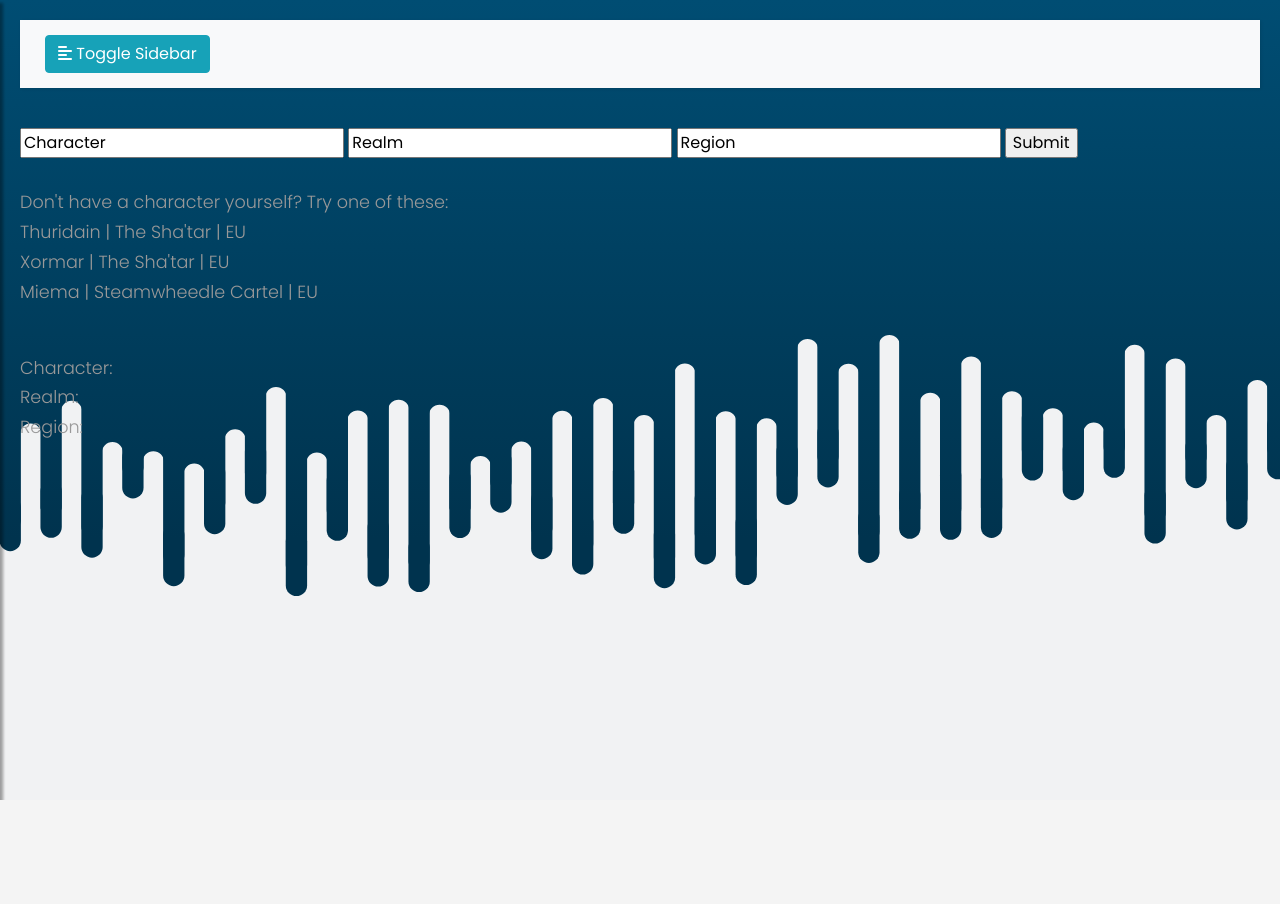
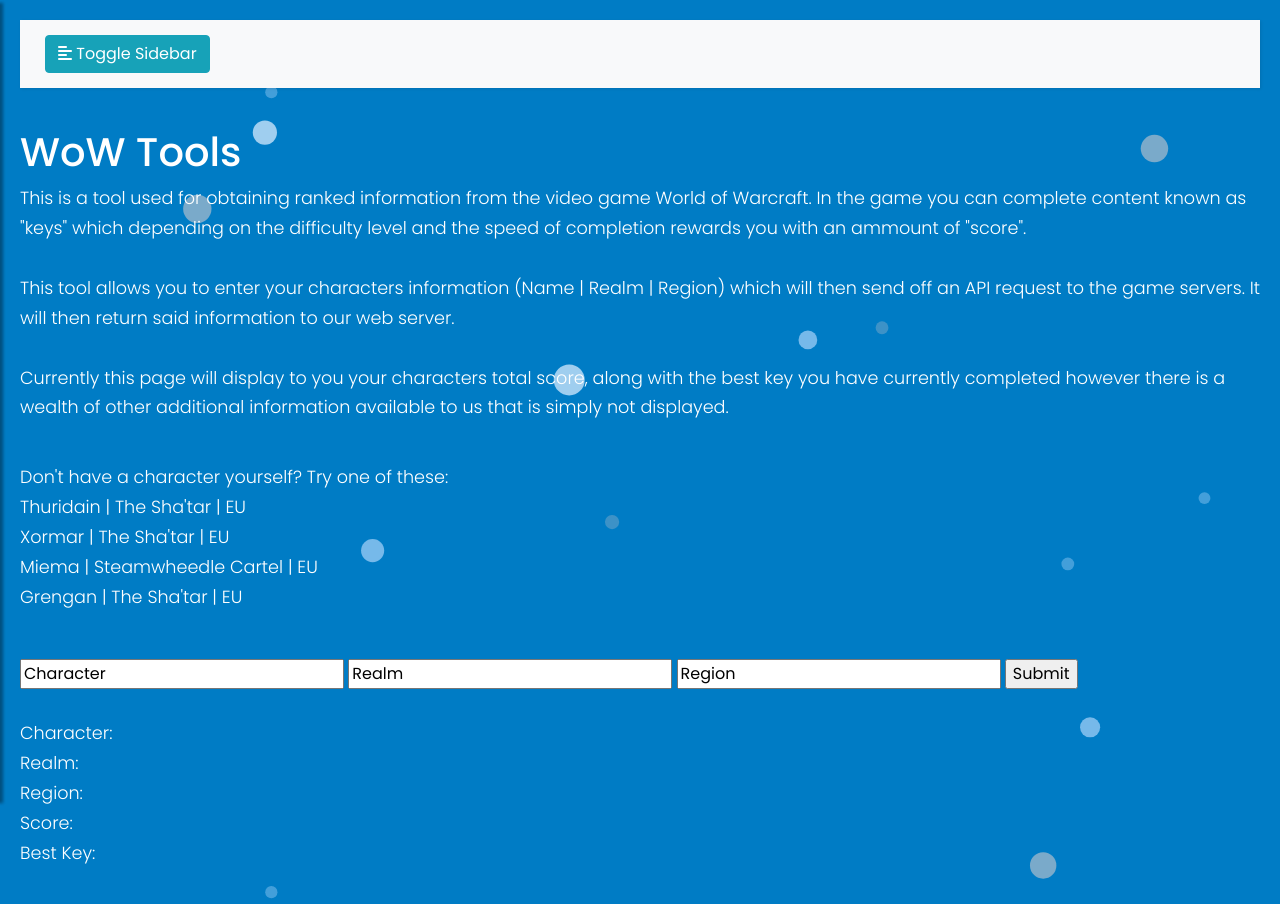
Before and after one commit to simon-rw-lance/simon-rw-lance, a FastAPI app: page /wow_tools/character in a window 1280 px wide. Before the commit the page ends 800 px from the top, so only its background shows below. Run offline with FastAPI, Linux system fonts and the light colour scheme; some libraries are stand-ins or nearby versions.

Commit message:
Tweaked CSS and added additional info. to WoW tools

```diff
--- a/app/api/main.py
+++ b/app/api/main.py
@@ -37,10 +37,10 @@ async def contact(request: Request):
 async def phd(request : Request, page_name: str):
     if page_name == "about":
         return templates.TemplateResponse("phd/about.html", {"request": request})
-    elif page_name == "convection":
-        return templates.TemplateResponse("phd/convection.html", {"request": request})
-    elif page_name == "planets":
-        return templates.TemplateResponse("phd/planets.html", {"request": request})
+    elif page_name == "CoolStars21":
+        return templates.TemplateResponse("phd/CoolStars21.html", {"request": request})
+    elif page_name == "teaching":
+        return templates.TemplateResponse("phd/teaching.html", {"request": request})
 
 from app.api.routers import wow_tools
 app.include_router(wow_tools.router)
--- a/app/api/routers/wow_tools.py
+++ b/app/api/routers/wow_tools.py
@@ -22,9 +22,23 @@ async def character(request: Request):
 
 @router.post("/wow_tools/character")
 async def character(request: Request, region: str = Form(None), realm: str = Form(None), character: str = Form(None)):
+    from . import raider_calc
+
+    try:
+        score, best_key, best_key_lvl = raider_calc.GetScore(region, realm, character)
+        best_key_lvl = f"+{int(best_key_lvl)}"
+    except:
+        score = "Unknown character detected, please check entry fields."
+        best_key = "N/A"
+        best_key_lvl = " "
+
+
     data = {
         "character" : character,
         "realm" : realm,
-        "region" : region
+        "region" : region,
+        "score" : score,
+        "best_key" : best_key,
+        "best_key_level" : best_key_lvl
         }
     return templates.TemplateResponse("/wow_tools/character.html", {"request" : request, "data" : data})
--- a/app/static/css/base.css
+++ b/app/static/css/base.css
@@ -1,5 +1,5 @@
 body {
-    background-image: url('../images/background.svg');
+    background-image: url('../images/background2.svg');
     background-repeat: no-repeat;
     background-size: cover;
     background-attachment: fixed;
@@ -23,7 +23,7 @@ h1, p{
   display: flex;
   flex-direction: column;
   background-color:#ffffff;
-  color: #00334e;
+  color: #88c3ff;
   padding: 2em;
   margin: 2em;
   border-radius: 10px;
@@ -31,7 +31,7 @@ h1, p{
 }
 
 .button{
-  background-color: #00334e;
+  background-color: #88c3ff;
   border-radius:10px;
   padding: 1em;
   color:white;
--- a/app/static/css/mystyle.css
+++ b/app/static/css/mystyle.css
@@ -4,7 +4,7 @@ body {
     margin: 0;
     padding-bottom: 100px;
     box-sizing: border-box;
-    background-image: url('../images/background.svg');
+    background-image: url('../images/background2.svg');
     background-repeat: no-repeat;
     background-size: cover;
     background-attachment: fixed;
--- a/app/static/css/style3.css
+++ b/app/static/css/style3.css
@@ -5,7 +5,7 @@
 @import "https://fonts.googleapis.com/css?family=Poppins:300,400,500,600,700";
 body {
     font-family: 'Poppins', sans-serif;
-    background-image: url('../images/background.svg');
+    background-image: url('../images/background2.svg');
     background-repeat: no-repeat;
     background-size: cover;
     background-attachment: fixed;
@@ -16,13 +16,19 @@ p {
     font-size: 1.1em;
     font-weight: 300;
     line-height: 1.7em;
-    color: #999;
+    color: white;
 }
+
+h1,h2,h3,ul {
+    color: white;
+}
+
+
 
 a,
 a:hover,
 a:focus {
-    color: inherit;
+    color: white;
     text-decoration: none;
     transition: all 0.3s;
 }
--- a/app/templates/include/sidebar.html
+++ b/app/templates/include/sidebar.html
@@ -23,17 +23,17 @@
                     <a href="/phd/about">About</a>
                 </li>
                 <li>
-                    <a href="/phd/convection">Convection</a>
+                    <a href="/phd/CoolStars21">CoolStars 21 Poster</a>
                 </li>
                 <li>
-                    <a href="/phd/planets">Planets</a>
+                    <a href="/phd/teaching">Teaching experience</a>
                 </li>
             </ul>
         </li>
 
         <!-- WoW tools -->
         <li>
-            <a href="/wow_tools">WoW Tools</a>
+            <a href="/wow_tools/character">WoW Tools</a>
         </li>
 
         <!-- Contact info -->
--- a/app/templates/phd/convection.html
+++ b/app/templates/phd/CoolStars21.html
@@ -8,10 +8,8 @@
 {% block page_content %}
 {% include 'include/sidebar.html' %}
 <h1>PhD</h1>
-<h2>Convection</h2>
-
 <body>
-    <h3>CoolStars21 Poster</h3>
+    <h2>CoolStars21 Poster</h2>
     <iframe src="../../static/pdf/coolstars21.pdf"
         width="1000"
         height="1450">
--- a/app/templates/phd/about.html
+++ b/app/templates/phd/about.html
@@ -16,8 +16,6 @@
   </p>
   <br>
   <h3>Convection & viscous dissipation</h3>
-  <img alt=“Convection_image” src=“/static/images/convection.png” />
-
   <p>
   Convection is everywhere in stars. More massive stars (greater than 1.3 solar masses) have thick convective envelopes that enclose
   radiatively dominated cores whereas lower mass stars have instead large convective cores which dominate the bulk of the interior.
--- a/app/templates/wow_tools/character.html
+++ b/app/templates/wow_tools/character.html
@@ -8,35 +8,46 @@
 {% block page_content %}
 {% include 'include/sidebar.html' %}
 <h1>
-    {% if data.character is not none %}
-      {{data.character}}
-    {% else %}
-      Enter your character details
-    {% endif %}
+  WoW Tools
 </h1>
 
 <body>
+
+  <p>
+    This is a tool used for obtaining ranked information from the video game World of Warcraft. In the game
+    you can complete content known as "keys" which depending on the difficulty level and the speed of completion
+    rewards you with an ammount of "score". <br><br>
+    This tool allows you to enter your characters information (Name | Realm | Region) which will then send off an
+    API request to the game servers. It will then return said information to our web server. <br><br>
+    Currently this page will display to you your characters total score, along with the best key you have currently
+    completed however there is a wealth of other additional information available to us that is simply not displayed.
+  </p>
+  <br>
+  <p>
+    Don't have a character yourself? Try one of these: <br>
+    Thuridain | The Sha'tar | EU <br>
+    Xormar | The Sha'tar | EU <br>
+    Miema | Steamwheedle Cartel | EU <br>
+    Grengan | The Sha'tar | EU <br>
+    <br>
+  </p>
+
   <form method="post">
     <input type="text" name="character" value="Character"/>
     <input type="text" name="realm" value="Realm"/>
     <input type="text" name="region" value="Region"/>
     <input type="submit">
   </form>
-  <p>
-    <br>
-    Don't have a character yourself? Try one of these: <br>
-    Thuridain | The Sha'tar | EU <br>
-    Xormar | The Sha'tar | EU <br>
-    Miema | Steamwheedle Cartel | EU <br>
-  </p>
-
 
   <p>
     <br>
     Character: {{ data.character }} <br>
     Realm: {{ data.realm }} <br>
-    Region: {{ data.region }}
+    Region: {{ data.region }} <br>
+    Score: {{data.score}} <br>
+    Best Key: {{data.best_key}} {{data.best_key_level}}
   </p>
+
 </body>
 
 {% endblock %}
```
Also changed, not shown: app/api/routers/raider_calc.py (added, +91 -0 lines), app/templates/contact.html (+5 -4 lines), app/templates/phd/planets.html (deleted, +0 -19 lines), app/templates/phd/teaching.html (added, +35 -0 lines), app/static/images/background2.svg (added), 2 other files.
